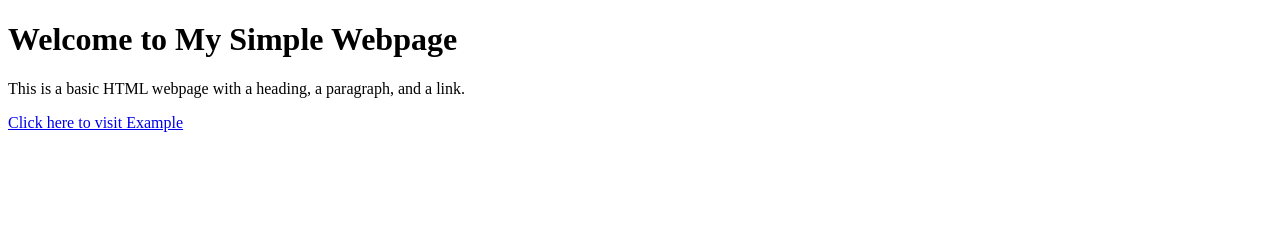
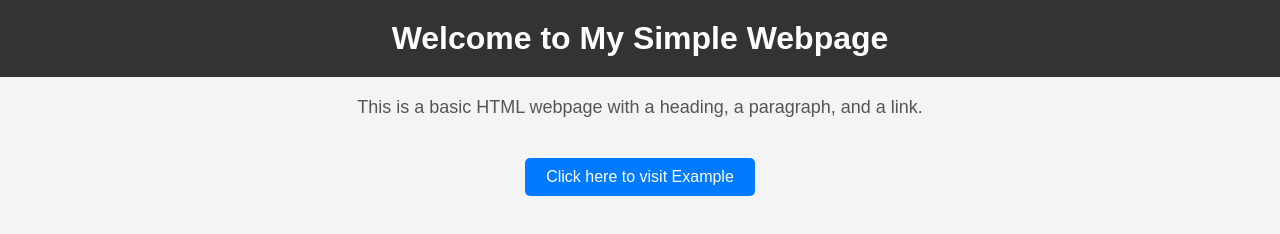
Before and after one commit to muhammadtalha766/my-docker-pro2, a plain HTML site: page index.html in a window 1280 px wide. Drawn offline with Linux system fonts and the light colour scheme.

Commit message:
Update index.html

```diff
--- a/index.html
+++ b/index.html
@@ -4,6 +4,50 @@
     <meta charset="UTF-8">
     <meta name="viewport" content="width=device-width, initial-scale=1.0">
     <title>Simple Webpage</title>
+    <style>
+        /* Global Styles */
+        body {
+            font-family: Arial, sans-serif;
+            background-color: #f4f4f4;
+            margin: 0;
+            padding: 0;
+        }
+
+        /* Header Styles */
+        h1 {
+            background-color: #333;
+            color: white;
+            text-align: center;
+            padding: 20px;
+            margin: 0;
+        }
+
+        /* Paragraph Styles */
+        p {
+            font-size: 18px;
+            color: #555;
+            text-align: center;
+            padding: 20px;
+            margin: 0;
+        }
+
+        /* Link Styles */
+        a {
+            display: block;
+            width: 200px;
+            margin: 20px auto;
+            text-align: center;
+            padding: 10px 15px;
+            background-color: #007BFF;
+            color: white;
+            text-decoration: none;
+            border-radius: 5px;
+        }
+
+        a:hover {
+            background-color: #0056b3;
+        }
+    </style>
 </head>
 <body>
     <h1>Welcome to My Simple Webpage</h1>
```
